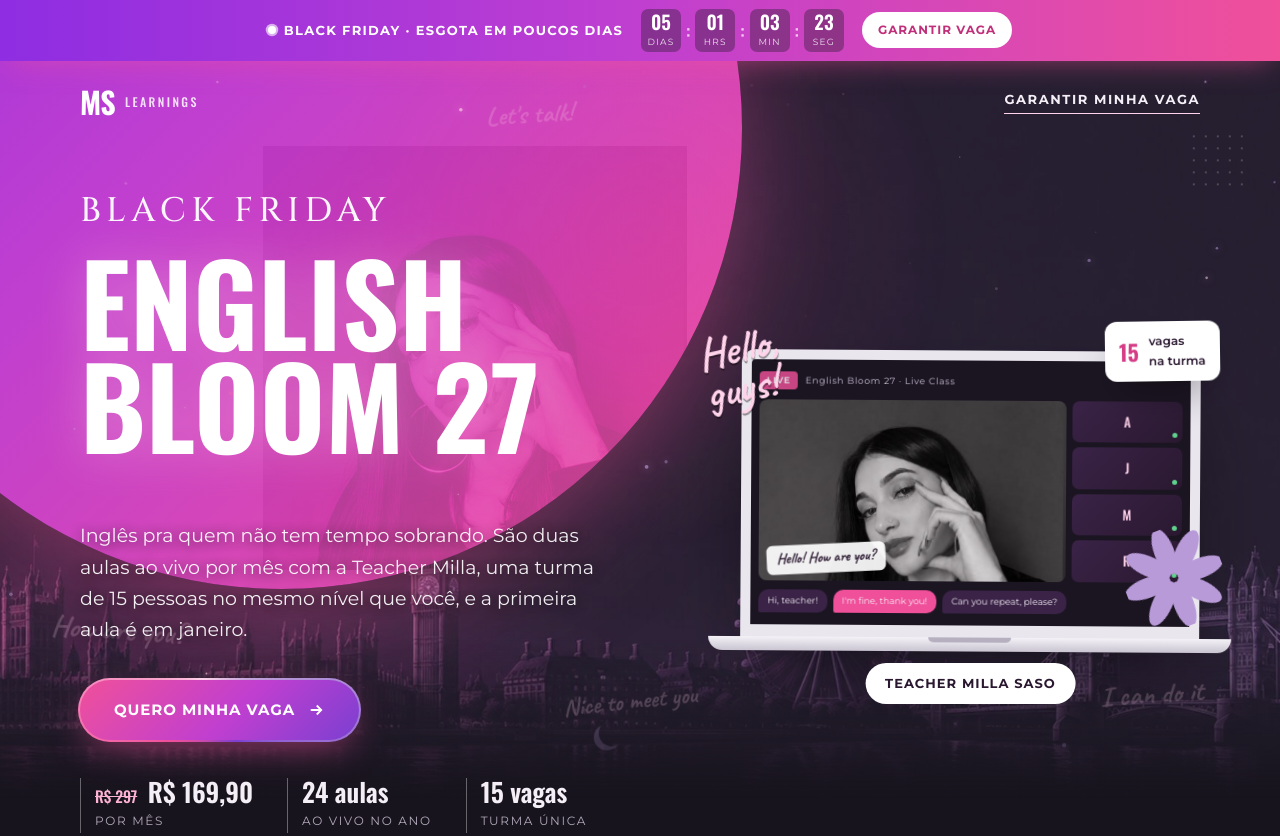
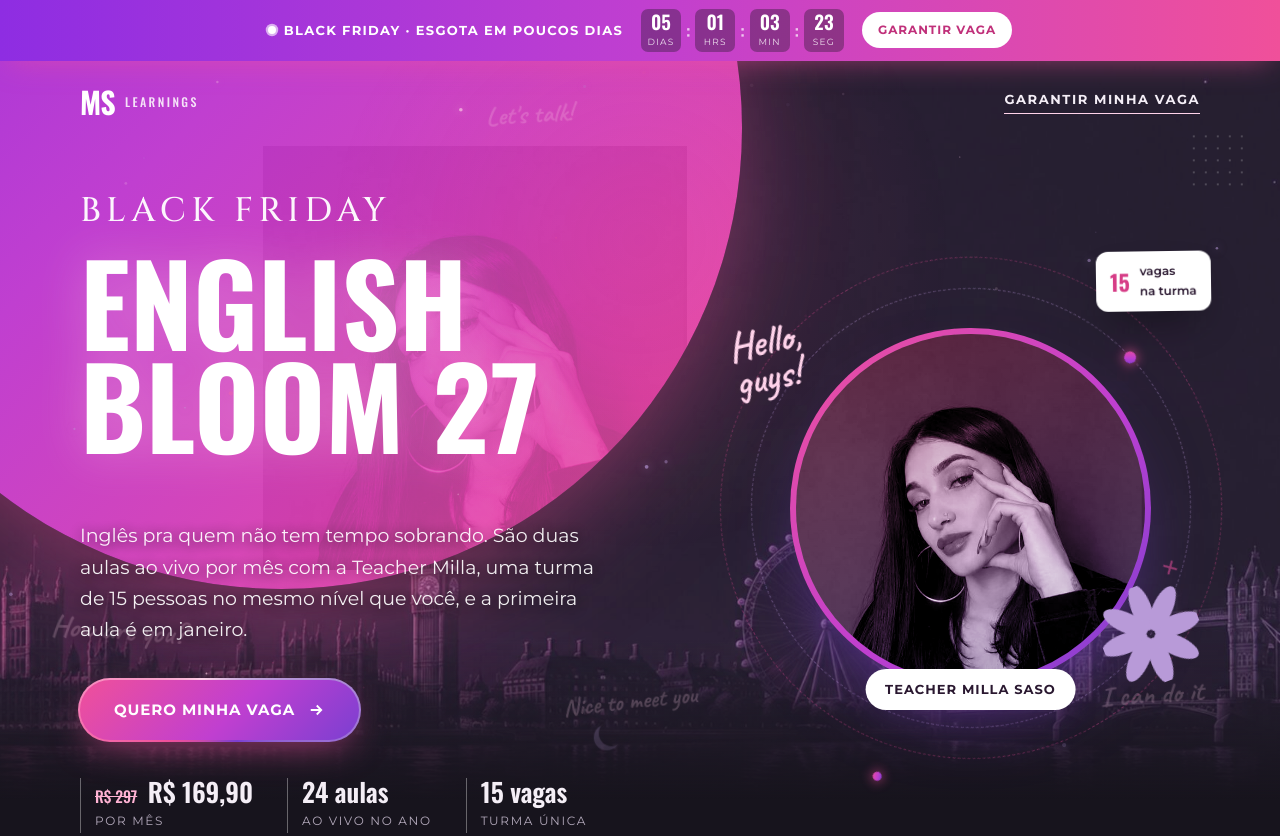
Before and after one commit to thsantosmercadolivre-lab/english-bloom-27, a plain HTML site: page index.html in a window 1280 px wide. Shown: the top 836 px of the page. Drawn offline with nearby package versions, Linux system fonts and the light colour scheme; animation ran at ten frames a second.

Commit message:
Troca notebook e foto da Milla de lugar
Co-Authored-By: Claude Opus 5.5 <noreply@anthropic.com>

```diff
--- a/index.html
+++ b/index.html
@@ -439,6 +439,15 @@ section.light .bonus-art:after{background:rgba(75,42,107,.18)}
 .topbar.over .tb-cd{display:none}
 @media (max-width:600px){.topbar .in{gap:10px;padding:7px 10px}.topbar .msg{font-size:11px;width:100%;justify-content:center}.tb-cd div{min-width:34px}.tb-cd b{font-size:16px}.tb-cta{padding:7px 12px;font-size:11px}}
 
+.hero-orbit{width:min(440px,100%);justify-self:center}
+.hero-orbit .o{border-color:rgba(184,154,216,.4)}
+.hero-orbit .o2{border-color:rgba(240,80,154,.35)}
+.hero-orbit .orbit-hello{color:#ffd3ea;left:-20px}
+.hero-orbit .bloom{position:absolute;right:-10px;bottom:10%;width:100px;z-index:3}
+.hero-orbit .float-card{right:-10px;top:4%}
+#como-funciona .hero-visual{justify-self:center}
+#como-funciona .hero-visual .hello{color:#d63c86;text-shadow:none}
+@media (max-width:900px){.hero-orbit{width:min(340px,86%);margin:40px auto 30px}}
 /* Reveal */
 .rv{opacity:0;transform:translateY(24px);transition:opacity .8s ease,transform .8s ease}
 .rv.in{opacity:1;transform:none}
@@ -526,17 +535,10 @@ section.light .bonus-art:after{background:rgba(75,42,107,.18)}
         </div>
       </div>
 
-      <div class="hero-visual portrait rv">
-        <div class="laptop">
-          <div class="screen"><div class="ui">
-            <div class="ui-top"><span class="live">LIVE</span>English Bloom 27 · Live Class</div>
-            <div class="ui-main"><img src="assets/milla.jpg" alt="Teacher Milla dando aula ao vivo"><span class="board">Hello! How are you?</span></div>
-            <div class="ui-side"><div>A</div><div>J</div><div>M</div><div>R</div></div>
-            <div class="ui-chat"><span>Hi, teacher!</span><span>I&#39;m fine, thank you!</span><span>Can you repeat, please?</span></div>
-          </div></div>
-          <div class="base"></div>
-        </div>
-        <div class="hello hand">Hello,<br>guys!</div>
+      <div class="orbit hero-orbit rv">
+        <div class="o o2"><i></i></div><div class="o o1"><i></i></div>
+        <div class="ph"><img src="assets/milla.jpg" alt="Teacher Milla Saso"></div>
+        <div class="hello hand orbit-hello">Hello,<br>guys!</div>
         <svg class="bloom" viewBox="0 0 100 100" aria-hidden="true"><g fill="#b89ad8">
           <ellipse cx="50" cy="22" rx="10" ry="24"/><ellipse cx="50" cy="78" rx="10" ry="24"/>
           <ellipse cx="22" cy="50" rx="24" ry="10"/><ellipse cx="78" cy="50" rx="24" ry="10"/>
@@ -692,10 +694,17 @@ section.light .bonus-art:after{background:rgba(75,42,107,.18)}
         <li><div><h3>Semana 3 · Live Class</h3><p>Conversação, aplicação do tema e correção do que ficou difícil.</p></div></li>
         <li><div><h3>Semana 4 · Review &amp; Practice</h3><p>Revisão, desafio final e aquecimento para o próximo tema.</p></div></li>
       </ol>
-      <div class="orbit rv">
-        <div class="o o2"><i></i></div><div class="o o1"><i></i></div>
-        <div class="ph"><img src="assets/milla.jpg" alt="Teacher Milla Saso"></div>
-        <div class="hello hand orbit-hello">Hello,<br>guys!</div>
+      <div class="hero-visual portrait rv">
+        <div class="laptop">
+          <div class="screen"><div class="ui">
+            <div class="ui-top"><span class="live">LIVE</span>English Bloom 27 · Live Class</div>
+            <div class="ui-main"><img src="assets/milla.jpg" alt="Teacher Milla dando aula ao vivo"><span class="board">Hello! How are you?</span></div>
+            <div class="ui-side"><div>A</div><div>J</div><div>M</div><div>R</div></div>
+            <div class="ui-chat"><span>Hi, teacher!</span><span>I&#39;m fine, thank you!</span><span>Can you repeat, please?</span></div>
+          </div></div>
+          <div class="base"></div>
+        </div>
+        <div class="hello hand">Hello,<br>guys!</div>
         <div class="tag-name">Teacher Milla Saso</div>
       </div>
     </div>
```
